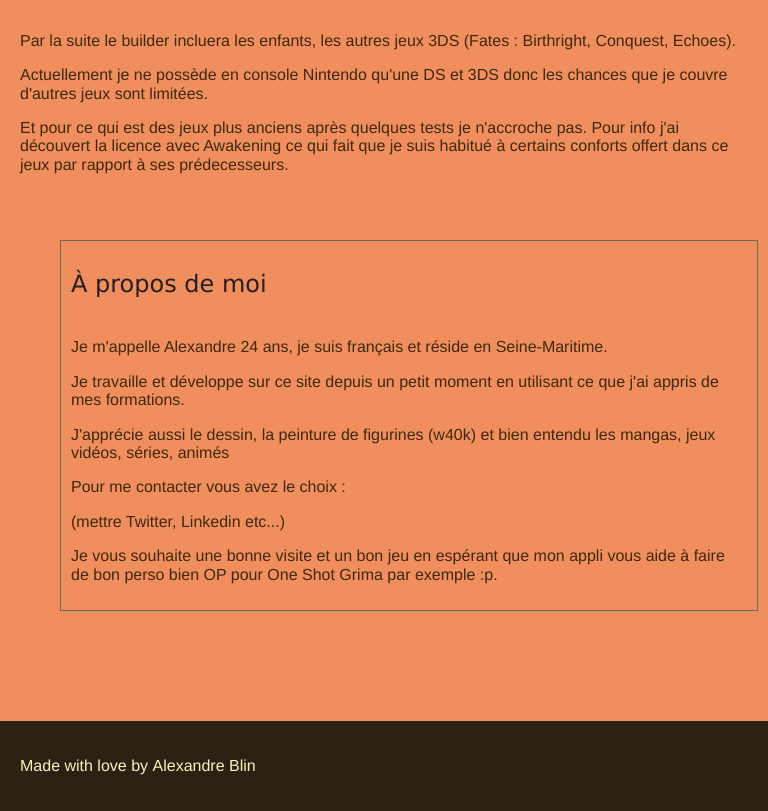
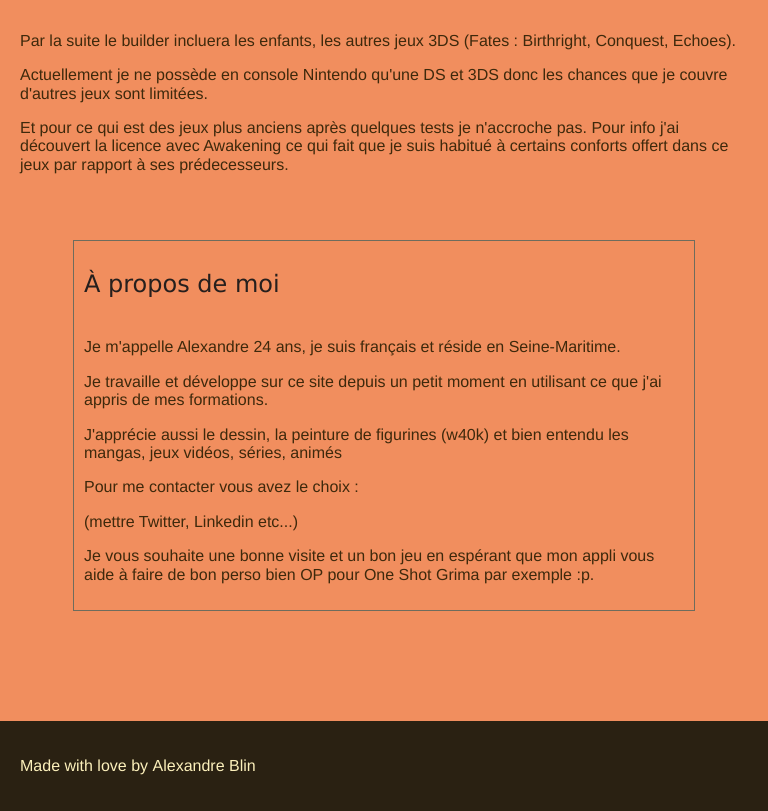
Before and after one commit to sundrie/Fire-Emblem-Strategic-App, a PHP site: page /FEAcharapp/pages/about.html in a window 768 px wide. Shown: the part 747-1558 px from the top of the page. Run offline with PHP 8.4, Linux system fonts and the light colour scheme; some web fonts are replaced.

Commit message:
update du style pour about.html

```diff
--- a/static/css/master.css
+++ b/static/css/master.css
@@ -642,4 +642,13 @@ footer a{
     flex-direction: row;
   }
 
+  /* ~~~~~~~~~ page about.html ~~~~~~~~~~*/
+
+  .about_me {
+    margin-left: 0px;
+    padding: 10px;
+    max-width: 600px;
+    margin: 0 auto;
+  }
+
 }
```
